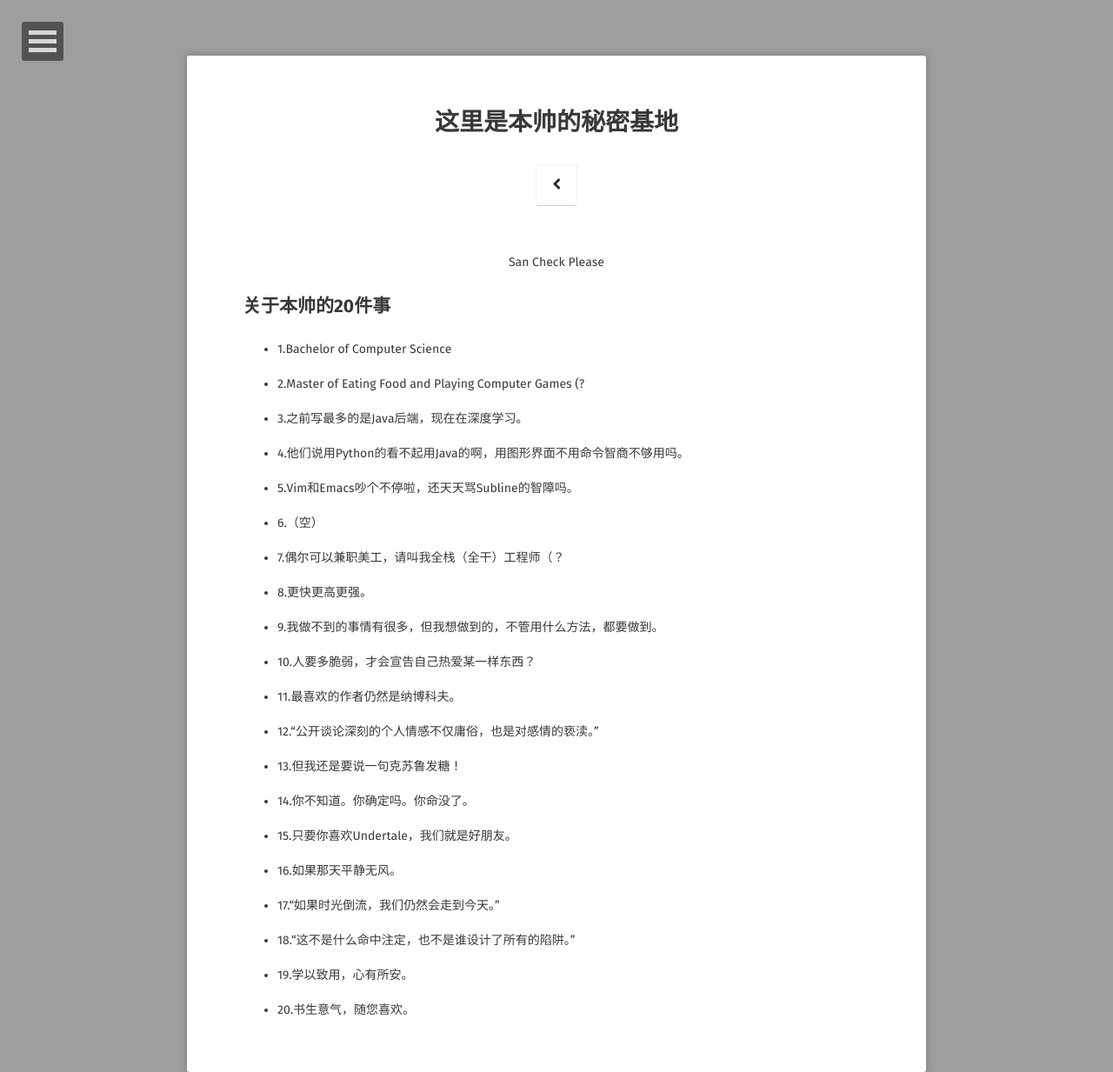
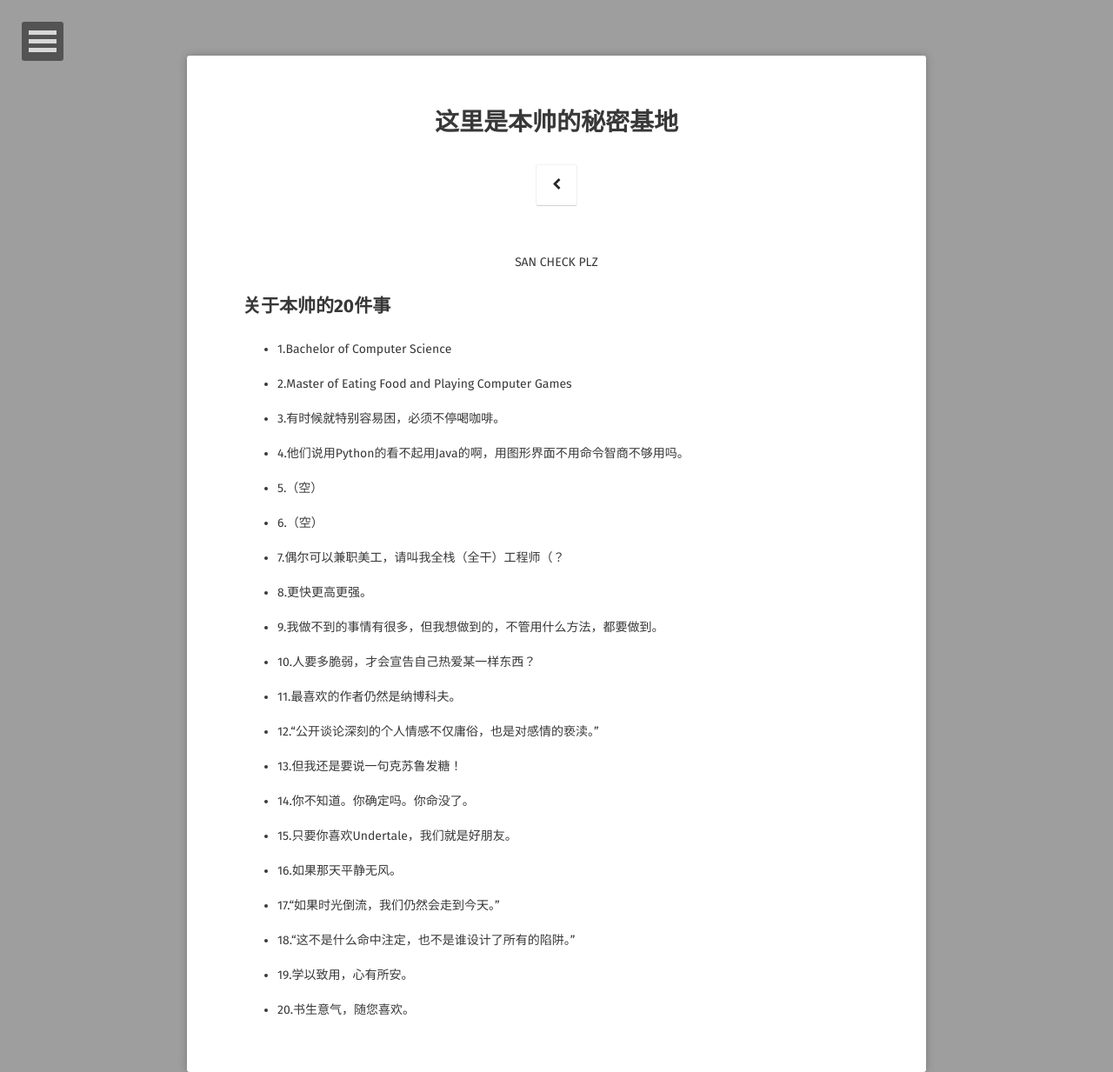
Before and after one commit to YawWQ/yawwq.github.io, a Jekyll site: the page built from about/index.md, in a window 1280 px wide. Shown: the whole page at 87% size. Built offline with Jekyll 4.4.1, drawn with Linux system fonts in a browser that asks for light colours; some web fonts are replaced.

Commit message:
modify about

```diff
--- a/about/index.md
+++ b/about/index.md
@@ -6,18 +6,18 @@ date: 2019-04-03
 comments: false
 ---
 
-<center><a href="http://yawwq.github.io"></a> San Check Please </center>
+<center><a href="http://yawwq.github.io"></a> SAN CHECK PLZ</center>
 
 ## 关于本帅的20件事
 * 1.Bachelor of Computer Science
 
-* 2.Master of Eating Food and Playing Computer Games (?
+* 2.Master of Eating Food and Playing Computer Games
 
-* 3.之前写最多的是Java后端，现在在深度学习。
+* 3.有时候就特别容易困，必须不停喝咖啡。
 
 * 4.他们说用Python的看不起用Java的啊，用图形界面不用命令智商不够用吗。
 
-* 5.Vim和Emacs吵个不停啦，还天天骂Subline的智障吗。
+* 5.（空）
 
 * 6.（空）
 
```
Also changed, not shown: 3 other files.
